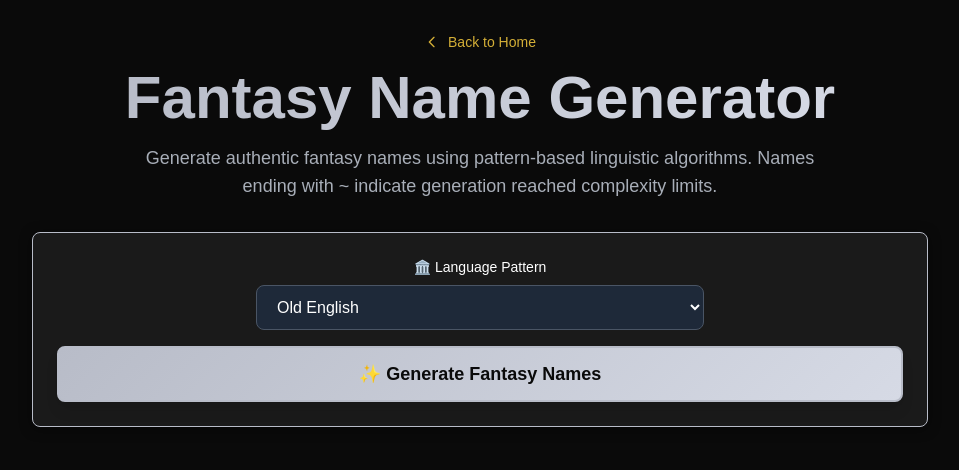
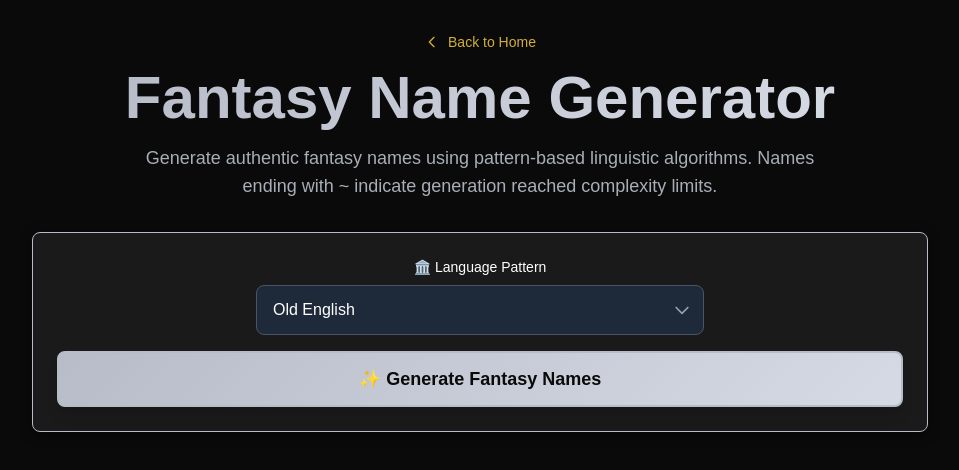
Before and after one commit to amsilva97/typicalpanda.com, a Next.js app: page /name-generator in a window 1280 px wide. Shown: the top 470 px of the page, without its empty margins (160-1119 px from the left). Built offline with nearby package versions, Linux system fonts and the light colour scheme.

Commit message:
feat: enhance language selection dropdown with improved styling and icon

```diff
--- a/src/app/name-generator/page.tsx
+++ b/src/app/name-generator/page.tsx
@@ -90,13 +90,14 @@ export default function NameGenerator() {
                 <label className="block text-sm font-medium panda-text-primary mb-2 text-center">
                   🏛️ Language Pattern
                 </label>
+                <div className="relative group">
                   <select
                     value={selectedLanguage}
                     onChange={(e) => {
                       setSelectedLanguage(e.target.value as keyof typeof fantasyLanguages);
                       setGeneratedNames([]);
                     }}
-                  className="w-full px-4 py-3 rounded-lg border border-gray-600 bg-gray-800 panda-text-primary focus:outline-none focus:border-blue-500"
+                    className="w-full px-4 py-3 pr-10 rounded-lg border border-gray-600 bg-gray-800 panda-text-primary focus:outline-none focus:border-blue-500 appearance-none cursor-pointer"
                   >
                     {Object.keys(fantasyLanguages).map((language) => (
                       <option key={language} value={language}>
@@ -104,6 +105,12 @@ export default function NameGenerator() {
                       </option>
                     ))}
                   </select>
+                  <div className="absolute inset-y-0 right-0 flex items-center pr-3 pointer-events-none">
+                    <svg className="w-5 h-5 text-gray-400 group-hover:text-yellow-400 transition-colors" fill="none" stroke="currentColor" viewBox="0 0 24 24">
+                      <path strokeLinecap="round" strokeLinejoin="round" strokeWidth={2} d="M19 9l-7 7-7-7" />
+                    </svg>
+                  </div>
+                </div>
               </div>
             </div>
 
```
Lines whose indentation alone changed are shown as unchanged.
